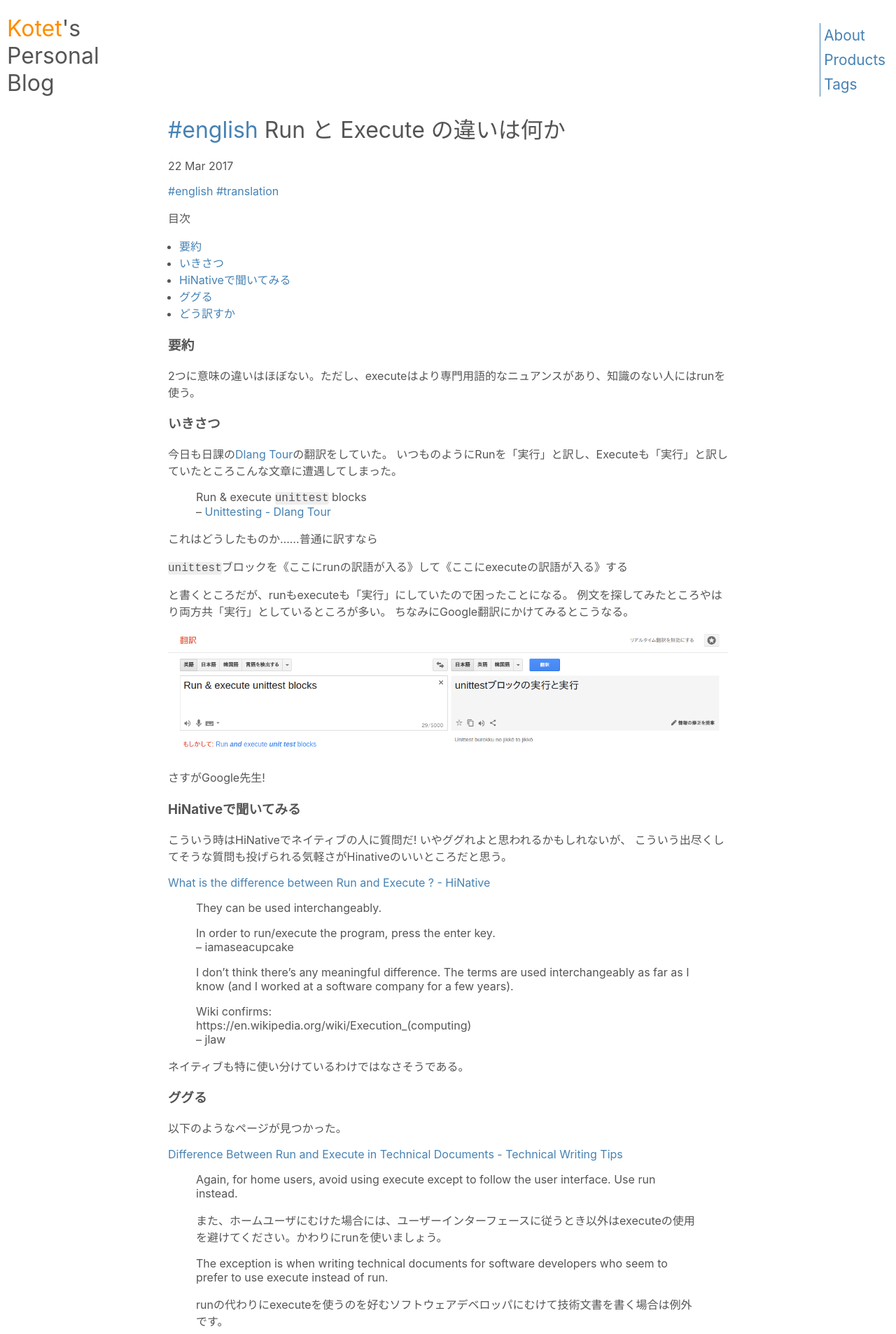
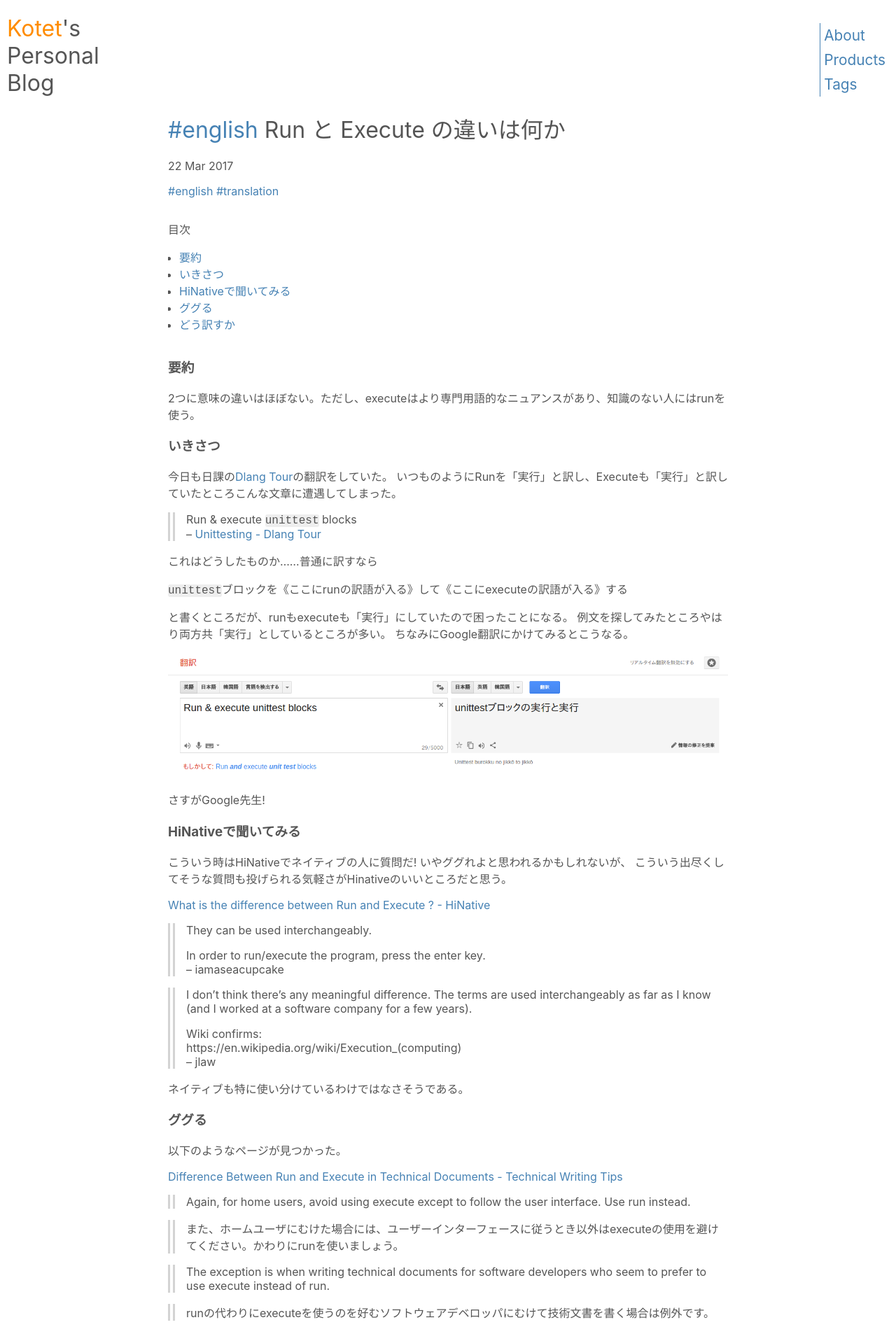
Before and after one commit to kotet/kotet.github.io, a Jekyll site: the page built from _posts/2017/03/2017-03-22-difference-between-run-and-execute.md, in a window 1280 px wide. Shown: the top 1906 px of the page at 70% size. Built offline with Jekyll 4.4.1, drawn with Linux system fonts in a browser that asks for light colours.

Commit message:
Fix style

```diff
--- a/_sass/main.scss
+++ b/_sass/main.scss
@@ -160,6 +160,8 @@ main {
 }
 
 .toc {
+    max-height: calc(100vh - 20em);
+    overflow-y: auto;
     ul {
         padding-left:1em;
     }
--- a/_sass/post.scss
+++ b/_sass/post.scss
@@ -22,10 +22,6 @@ article {
         list-style: unset;
     }
 
-    .reversefootnote::before {
-        content: " ↑ ";
-    }
-
     table {
         border-collapse: collapse;
         th,td {
@@ -38,4 +34,9 @@ article {
             border-bottom: 1px solid lightgray;
         }
     }
+    blockquote {
+        margin: 0;
+        padding-left: 1em;
+        border-left: 10px double lightgray;
+    }
 }
```
